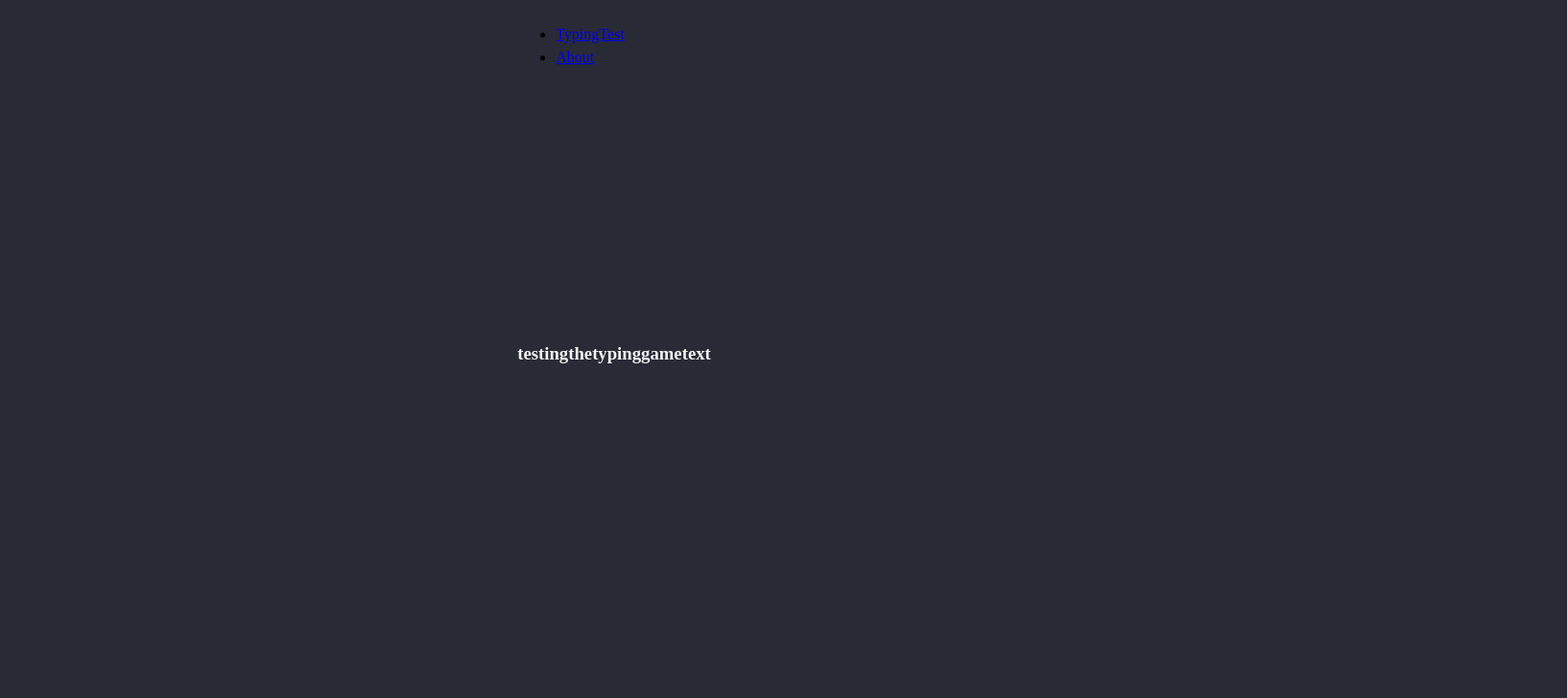
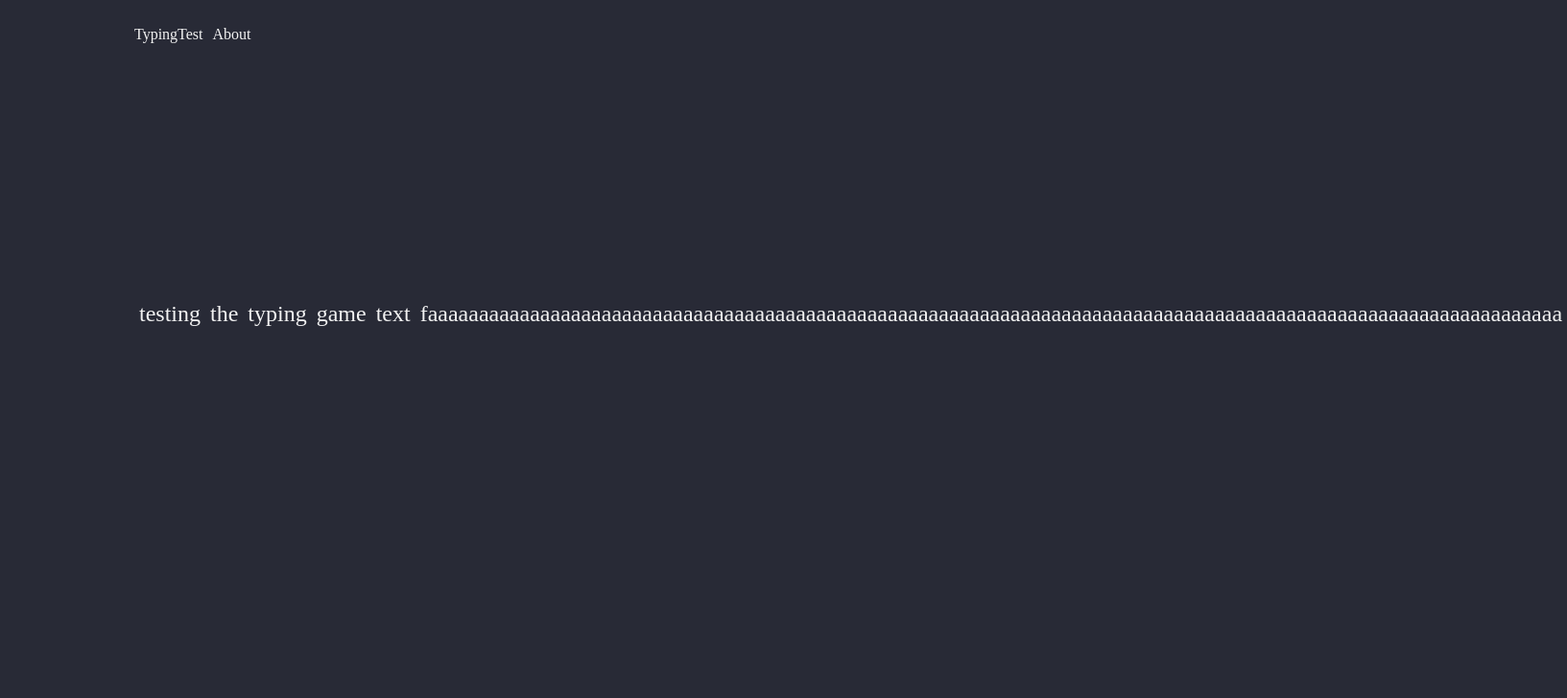
Before and after one commit to jovark/taipo, a Next.js app in the folder frontend/: page / in a window 1280 px wide. Shown: the top 728 px of the page at 96% size, 1633 px wide, since content can reach past the window. Built offline with nearby package versions, Linux system fonts and the light colour scheme.

Commit message:
fix: some ui fixes

```diff
--- a/frontend/components/Text.tsx
+++ b/frontend/components/Text.tsx
@@ -6,9 +6,9 @@ const Text = ({ words }: Props) => {
     return (
         <div className='text'>
             {words.map((word) => (
-                <h3 className='word' key={word}>
+                <div className='word' key={word}>
                     {word}
-                </h3>
+                </div>
             ))}
         </div>
     );
--- a/frontend/pages/index.tsx
+++ b/frontend/pages/index.tsx
@@ -2,7 +2,14 @@ import type { NextPage } from 'next';
 import Text from '../components/Text';
 
 const Home: NextPage = () => {
-    const words: string[] = ['testing', 'the', 'typing', 'game', 'text'];
+    const words: string[] = [
+        'testing',
+        'the',
+        'typing',
+        'game',
+        'text',
+        'faaaaaaaaaaaaaaaaaaaaaaaaaaaaaaaaaaaaaaaaaaaaaaaaaaaaaaaaaaaaaaaaaaaaaaaaaaaaaaaaaaaaaaaaaaaaaaaaaaaaaaaaaaaaaaa',
+    ];
 
     return <Text words={words}></Text>;
 };
--- a/frontend/styles/globals.css
+++ b/frontend/styles/globals.css
@@ -7,7 +7,7 @@ body {
     font-size: 16px;
     line-height: 1.5;
     display: flex;
-    justify-content: space-around;
+    justify-content: center;
 }
 
 /* Layout */
@@ -17,7 +17,7 @@ body {
     gap: 2rem;
     grid-template-rows: auto 1fr auto;
     max-width: 1000px;
-    min-height: 100vh;
+    min-height: 95vh;
     width: 100%;
 }
 
@@ -31,27 +31,35 @@ body {
     display: grid;
 }
 
-/* .logo a {
-    color: #bd93f9;
+.logo .logo a {
+    color: #bd93f9 !important;
 }
 
-nav ul {
+.nav ul {
+    padding: 0;
     display: flex;
+    width: 100%;
     list-style: none;
 }
 
-nav ul a {
+.nav ul a {
     margin-right: 10px;
     color: #f2f2f2;
     text-decoration: none;
-} */
+}
 
-/* Text*/
+/* Text */
 .text {
     min-height: 200px;
     display: flex;
 }
 
+.text .word {
+    font-size: 1.5rem;
+    margin: 5px;
+}
+
+/* Footer */
 footer {
     color: #bd93f9;
 }
```
